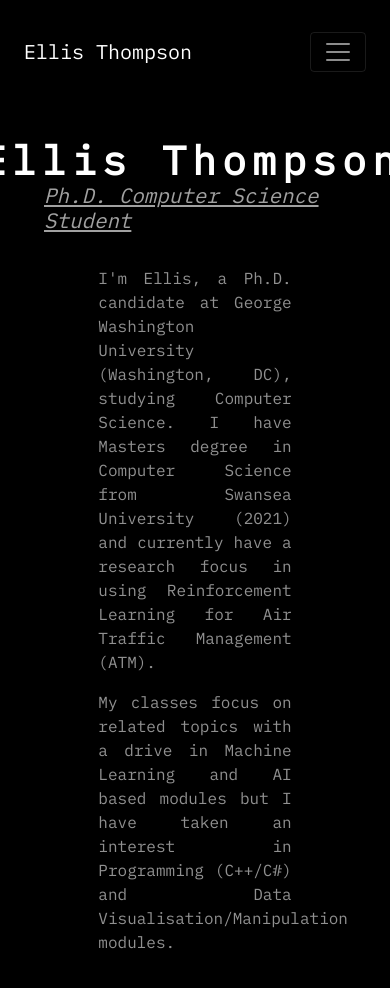
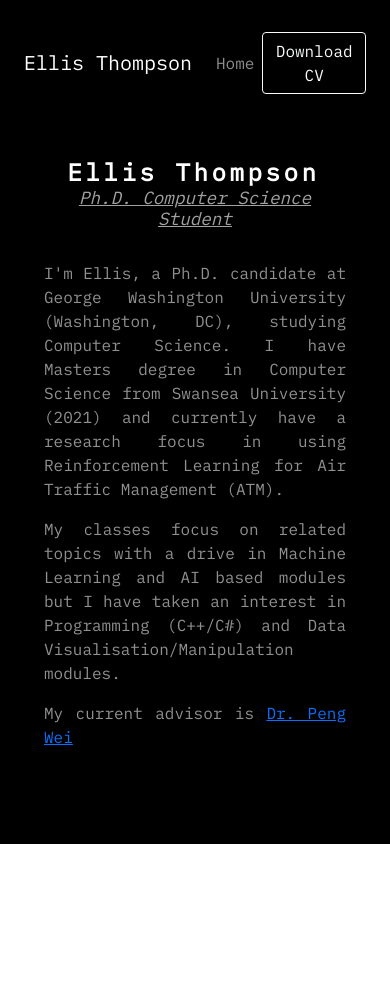
Before and after one commit to Ellislee1/Ellislee1.github.io, a React (Create React App) app: page / in a window 390 px wide. Shown: the top 988 px of the page. After the commit the page ends 844 px from the top, so only its background shows below. Built offline with nearby package versions, Linux system fonts and the light colour scheme.

Commit message:
better flex

```diff
--- a/src/components/App.js
+++ b/src/components/App.js
@@ -7,17 +7,20 @@ function App() {
   return (
     <div class="App" className="App">
       <head>
+      <script src="https://code.jquery.com/jquery-3.3.1.slim.min.js" integrity="sha384-q8i/X+965DzO0rT7abK41JStQIAqVgRVzpbzo5smXKp4YfRvH+8abtTE1Pi6jizo" crossorigin="anonymous"></script>
+<script src="https://cdnjs.cloudflare.com/ajax/libs/popper.js/1.14.6/umd/popper.min.js" integrity="sha384-wHAiFfRlMFy6i5SRaxvfOCifBUQy1xHdJ/yoi7FRNXMRBu5WHdZYu1hA6ZOblgut" crossorigin="anonymous"></script>
+<script src="https://stackpath.bootstrapcdn.com/bootstrap/4.2.1/js/bootstrap.min.js" integrity="sha384-B0UglyR+jN6CkvvICOB2joaf5I4l3gm9GU6Hc1og6Ls7i6U/mkkaduKaBhlAXv9k" crossorigin="anonymous"></script>
       <link href="https://cdn.jsdelivr.net/npm/bootstrap@5.0.2/dist/css/bootstrap.min.css" rel="stylesheet" integrity="sha384-EVSTQN3/azprG1Anm3QDgpJLIm9Nao0Yz1ztcQTwFspd3yD65VohhpuuCOmLASjC" crossorigin="anonymous"></link>
       <link rel="stylesheet" href="https://fonts.googleapis.com/css?family=Lato"></link>
       <link rel="stylesheet" href="https://fonts.googleapis.com/css?family=IBM+Plex+Mono"></link>
       </head>
     <div class="page-content">
       <header>
-        <nav class="navbar navbar-expand-lg navbar-dark bg-custom">
+        <nav class="navbar navbar-expand navbar-dark bg-custom">
             <Link class="navbar-brand" to="/">Ellis Thompson</Link>
-            <button class="navbar-toggler" type="button" data-toggle="collapse" data-target="#navbarText" aria-controls="navbarText" aria-expanded="false" aria-label="Toggle navigation">
+            {/* <button class="navbar-toggler" type="button" data-toggle="collapse" data-target="#navbarText" aria-controls="navbarText" aria-expanded="false" aria-label="Toggle navigation">
               <span class="navbar-toggler-icon"></span>
-            </button>
+            </button> */}
             <div class="collapse navbar-collapse" id="navbarText">
               <ul class="navbar-nav mr-auto">
                 <li class="nav-item">
--- a/src/components/Main.js
+++ b/src/components/Main.js
@@ -6,27 +6,38 @@ function Main() {
         <div class="padding-3">
           <div class="container">
             <div class="row">
-              <div class="col-12 d-flex justify-content-center align-items-center">
+              <div class="d-none col-12 d-md-flex justify-content-center align-items-center">
                 <div class="typewriter constrained">
                   <h1 id="title">Ellis Thompson</h1>
                 </div>
               </div>
+              <div class="d-flex col-12 d-md-none justify-content-center align-items-center">
+                <div class="typewriter constrained">
+                  <h1 id="title2">Ellis Thompson</h1>
+                </div>
+              </div>
             </div>
             <div class="row">
-              <div class="col-12 d-flex justify-content-center align-items-center">
-              < h3 class="subtitle">Ph.D. Computer Science Student</h3>
+            <div class="d-none col-12 d-md-flex justify-content-center align-items-center">
+                < h3 class="subtitle">Ph.D. Computer Science Student</h3>
+              </div>
+              <div class="d-flex col-12 d-md-none justify-content-center align-items-center">
+                < h3 class="subtitle2">Ph.D. Computer Science Student</h3>
               </div>
             </div>
           </div>
           <br />
           <div class="container ">
             <div class="row d-flex justify-content-center align-items-center">
-              <div class="col-8">
+              <div class="col-md-8 col-12">
                 <p>
                   I'm Ellis, a Ph.D. candidate at George Washington University (Washington, DC), studying Computer Science. I have Masters degree in Computer Science from Swansea University (2021) and currently have a research focus in using Reinforcement Learning for Air Traffic Management (ATM).
                 </p>
                 <p>
                   My classes focus on related topics with a drive in Machine Learning and AI based modules but I have taken an interest in Programming (C++/C#) and Data Visualisation/Manipulation modules.
+                </p>
+                <p>
+                  My current advisor is <a href="https://www.seas.gwu.edu/peng-wei" target="blank_">Dr. Peng Wei</a>
                 </p>
               </div>
             </div>
--- a/src/styles/app.css
+++ b/src/styles/app.css
@@ -34,21 +34,32 @@ header {
     display: inline-block;
 }
 
-.subtitle {
+.subtitle, .subtitle2{
     font-style: italic;
     text-decoration: underline;
     font-size: 1.3em;
     color: rgb(161, 161, 161);
+    text-align: center;
+}
+
+.subtitle {
+    font-size: 1.3em;
+}
+.subtitle2 {
+    font-size: 1.1em;
 }
 
 #title {
+    font-size: 2.5em !important;
+}
+
+#title, #title2{
     font-weight: bold !important;
-    font-size: 2.5em !important;
     color: #fff;
 }
 
-.padding-3 {
-    padding: 3;
+#title2 {
+    font-size: 1.5em;
 }
 
 .typewriter h1 {
```
